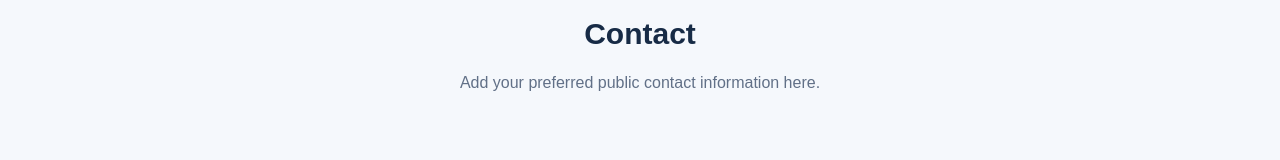
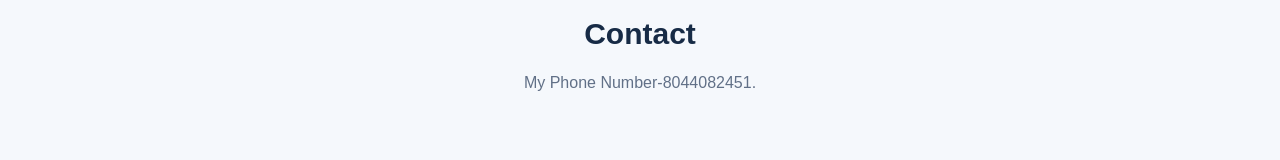
Before and after one commit to vishwjeet45-spec/my-first-websites, a plain HTML site: page index.html in a window 1280 px wide. Shown: the part 1204-1364 px from the top of the page. Drawn offline with Linux system fonts and the light colour scheme.

Commit message:
Update index.html

```diff
--- a/index.html
+++ b/index.html
@@ -224,7 +224,7 @@
     <section id="contact">
       <h2>Contact</h2>
       <p class="intro">
-        Add your preferred public contact information here.
+        My Phone Number-8044082451.
       </p>
     </section>
   </main>
```
